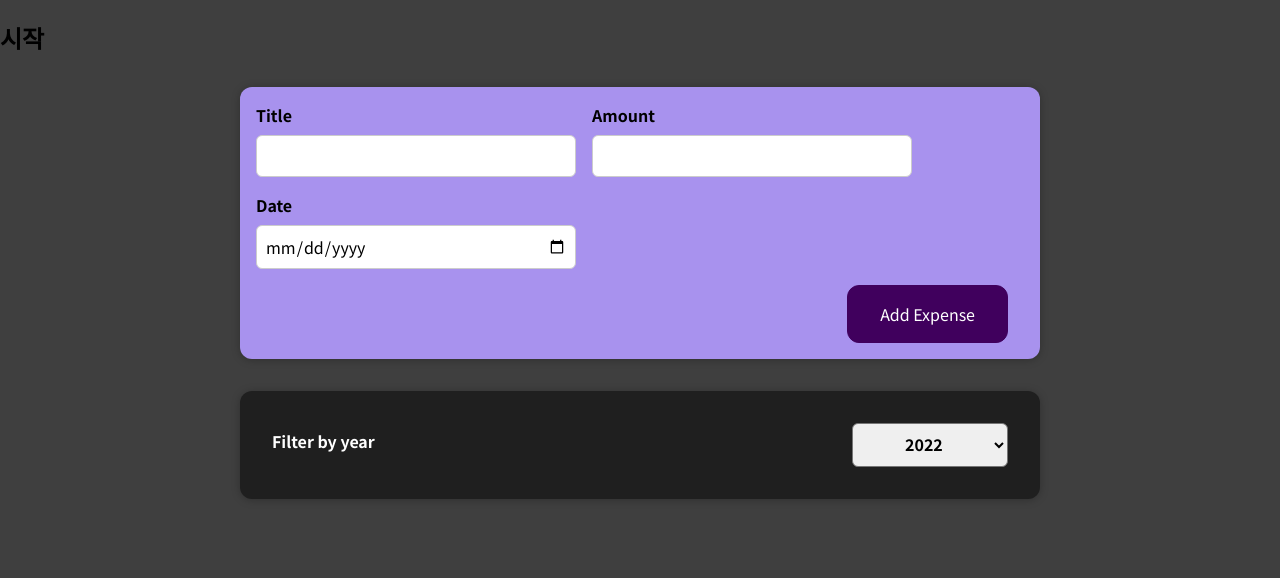
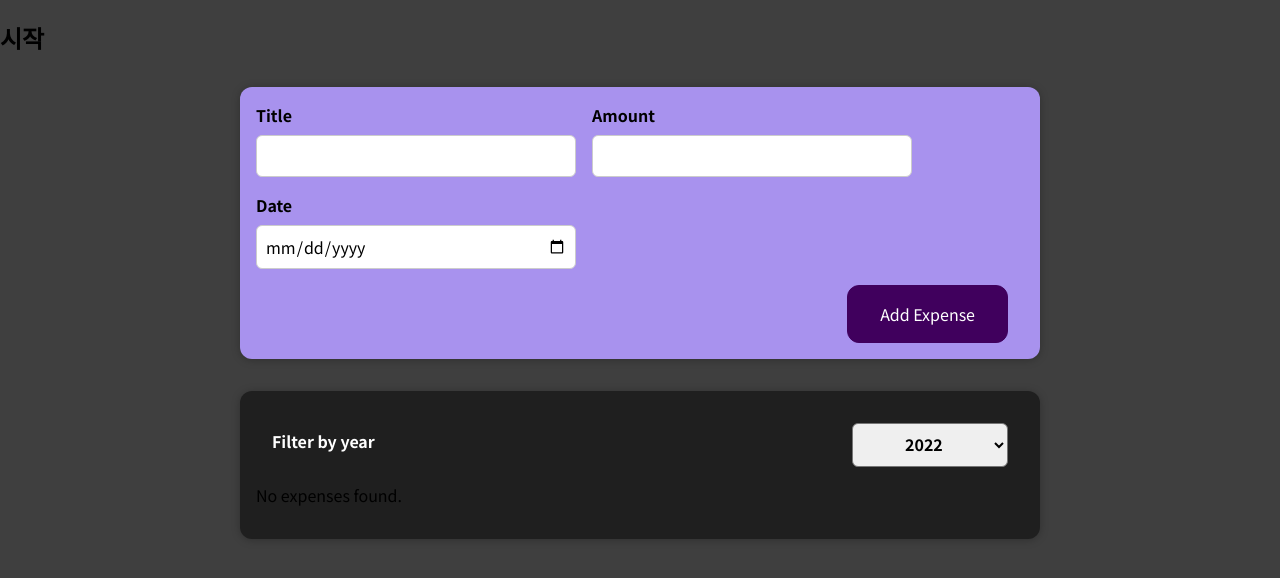
Before and after one commit to jieunheo/react, a React (Create React App) app in the folder 01-starting-setup/: page / in a window 1280 px wide. Shown: the top 578 px of the page. Built offline with nearby package versions, Linux system fonts and the light colour scheme.

Commit message:
출력되는 리스트가 없는 경우 문구 출력하기

```diff
--- a/01-starting-setup/src/components/Expenses/Expenses.js
+++ b/01-starting-setup/src/components/Expenses/Expenses.js
@@ -21,14 +21,19 @@ const Expenses = props => {
     <div>
       <Card className="expenses">
         <ExpenseFilter selected={filteredYear} onChangeFilter={filterChangeHandler} />
-        {filteredExpenses.map(expense => (
+
+        {filteredExpenses.length === 0 ? (
+          <p>No expenses found.</p>
+        ) : (
+          filteredExpenses.map(expense => (
             <ExpenseItem
               key={expense.id}
               title={expense.title}
               amount={expense.amount}
               date={expense.date}
             />
-        ))}
+          ))
+        )}
       </Card>
     </div>
   );
```
Lines whose indentation alone changed are shown as unchanged.
